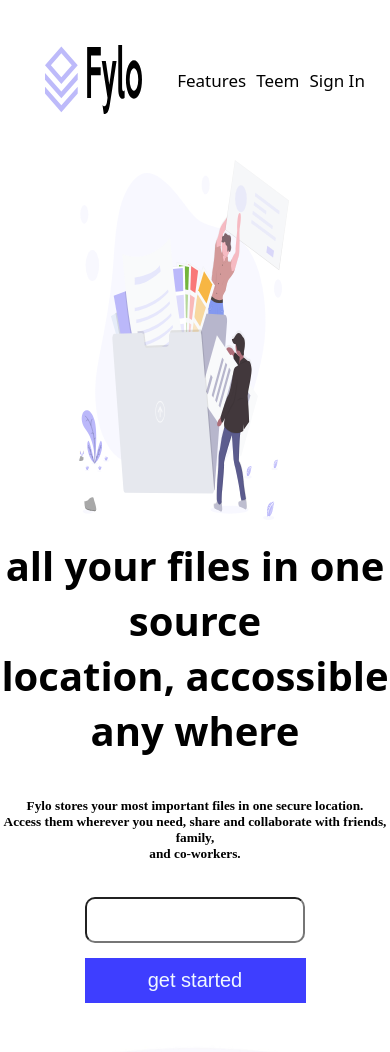
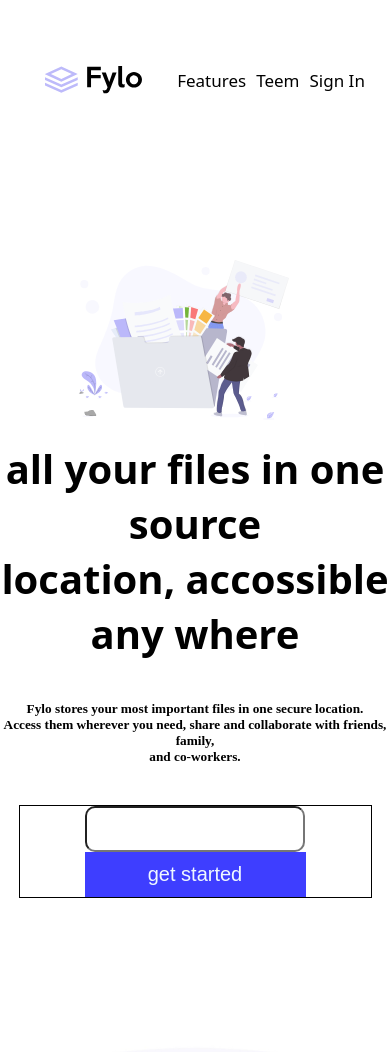
Before and after one commit to Na3eM17/project_5, a plain HTML site: page index.html in a window 390 px wide. Shown: the top 1052 px of the page. Drawn offline with Linux system fonts and the light colour scheme.

Commit message:
img-issue

```diff
--- a/comtains/header.css
+++ b/comtains/header.css
@@ -9,7 +9,6 @@
 
 .images {
   width: 10%;
-  height: 100%;
   margin-left: 5%;
 }
 
@@ -30,7 +29,6 @@
 
 @media screen and (max-width: 760px) {
   .images {
-    height: 70%;
     width: 25%;
   }
   .container-h {
--- a/comtains/main.css
+++ b/comtains/main.css
@@ -44,7 +44,6 @@ main {
 .botom-img {
   margin-top: 15px;
   width: 60%;
-  height: 250px;
 }
 
 .bottom1 {
@@ -54,14 +53,14 @@ main {
 .bottom {
   width: 500px;
   display: flex;
-  justify-content: space-around;
+  justify-content: center;
   align-items: center;
+  border: 1px solid black;
 }
 input {
   width: 352px;
   height: 40px;
   border-radius: 5px;
-  margin-bottom: 5px;
 }
 .btn-m {
   font-size: 20px;
@@ -83,7 +82,6 @@ input {
 .center-img {
   margin-top: 20px;
   width: 40%;
-  height: 300px;
   background-image: url(main-img.png);
   background-repeat: no-repeat;
   background-size: 100%;
@@ -122,11 +120,8 @@ input {
   }
   .botom-img {
     width: 80%;
-    height: 180px;
   }
-  .btn-m {
-    margin-top: 10px;
-  }
+
 }
 
 @media screen and (max-width: 460px) {
@@ -140,7 +135,6 @@ input {
     display: flex;
     flex-direction: column;
     width: 90%;
-    margin-top: -5px;
   }
   h3 {
     font-size: 30px;
@@ -167,7 +161,6 @@ input {
     margin: 20px;
   }
   .center-img {
-    height: 40%;
     width: 60%;
   }
 }
```
